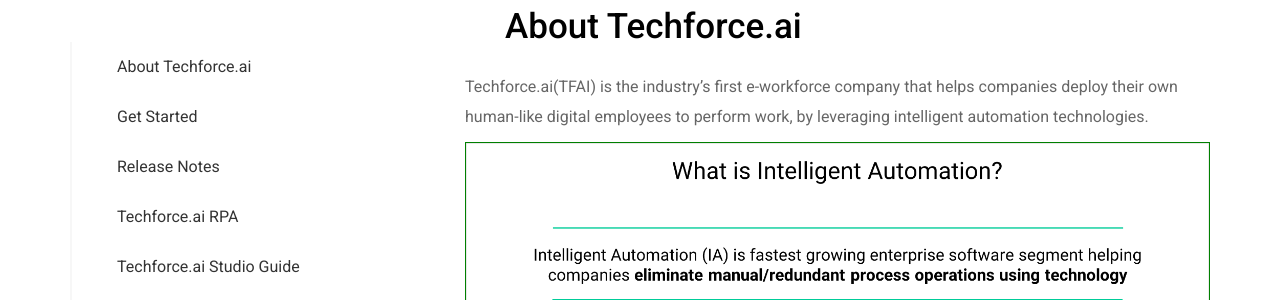
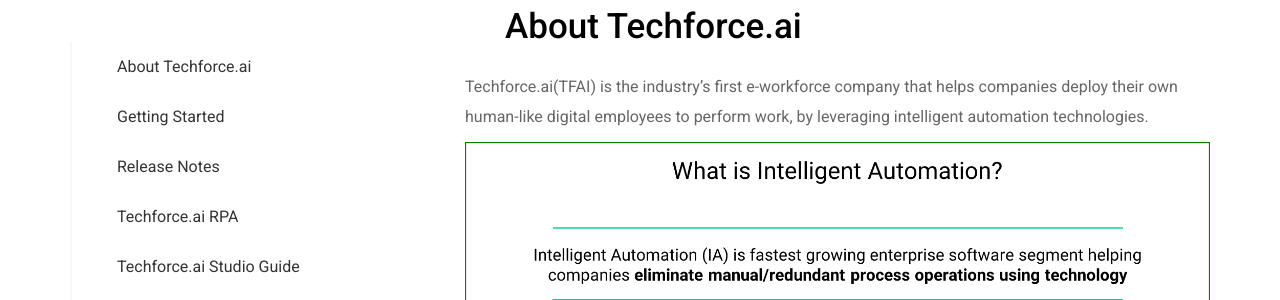
Before and after one commit to digitamizers/Documentation, a Jekyll site: the page built from index.md, in a window 1280 px wide and 900 px high. Shown: the part 378-678 px from the top of the window. Built offline with Jekyll 4.4.1, drawn with Linux system fonts in a browser that asks for light colours.

Commit message:
sgudgudus

```diff
--- a/_layouts/default.html
+++ b/_layouts/default.html
@@ -556,7 +556,7 @@
                                       <a href="#AboutTechForce" class="heading"><span class="numbers"></span>About Techforce.ai</a>
                                   </li>
                                   <li class="subMenu">
-                                      <a href="#GetStarted" class="heading"><span class="numbers"></span>Get Started</a>
+                                      <a href="#GetStarted" class="heading"><span class="numbers"></span>Getting Started</a>
                                   </li>
                                   <li class="subMenu">
                                       <a href="#ReleaseNotes" class="heading"><span class="numbers"></span> Release Notes</a>
```
